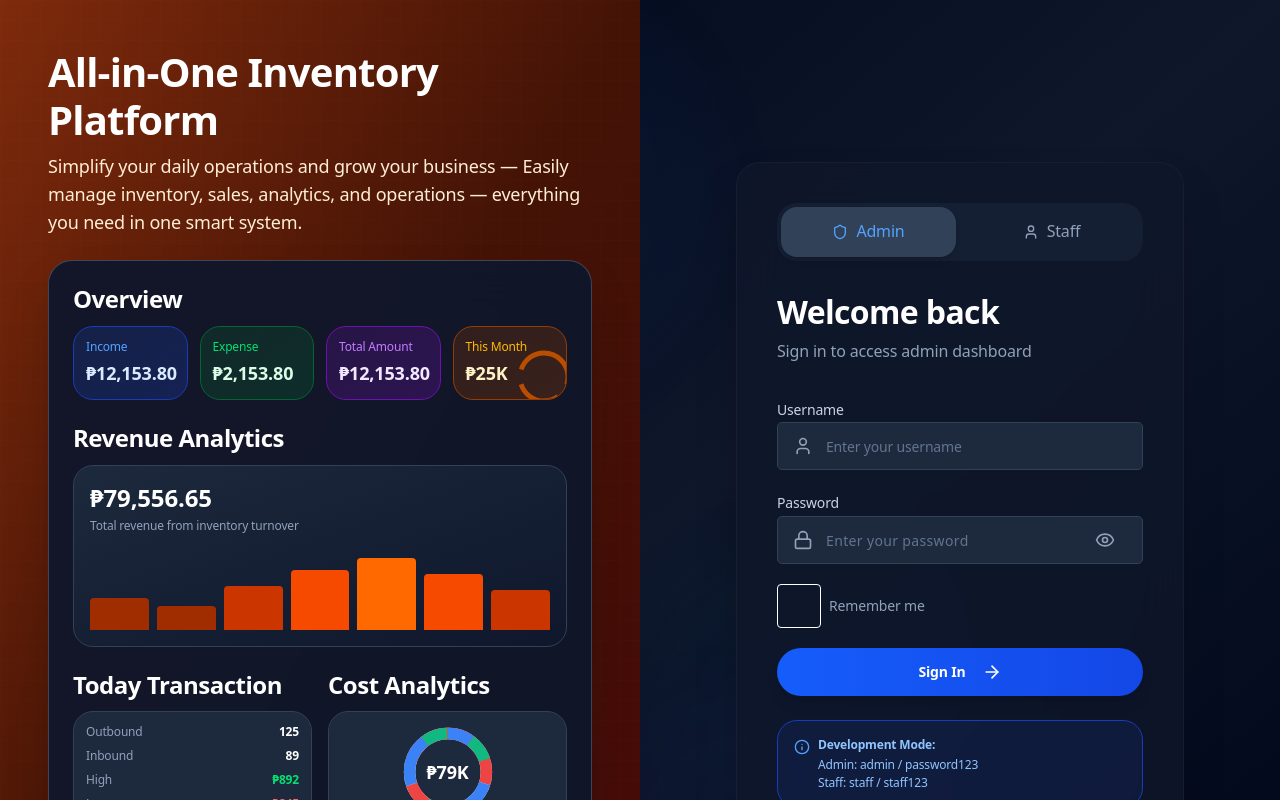
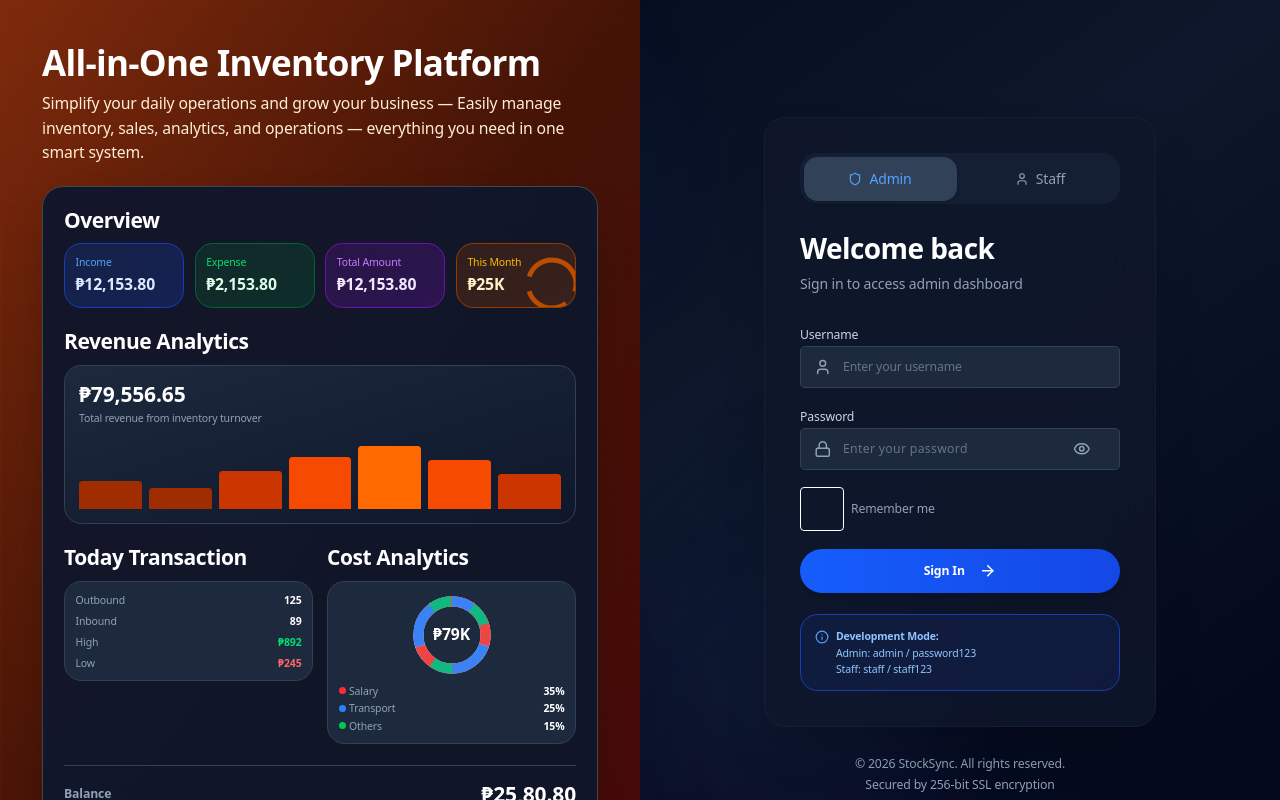
Before and after one commit to AizenKhaje06/WIHI-Asia-Inventory-System, a Next.js app: page / in a window 1280 px wide. Shown: the top 800 px of the page. Built offline with nearby package versions, Linux system fonts and the light colour scheme.

Commit message:
feat: Responsive font scaling for different screen sizes (1024px-2560px+) - Fixed hydration issue

```diff
--- a/app/globals.css
+++ b/app/globals.css
@@ -187,6 +187,31 @@ html {
   -webkit-font-smoothing: antialiased;
   -moz-osx-font-smoothing: grayscale;
   text-rendering: optimizeLegibility;
+}
+
+/* Responsive font scaling for different screen sizes */
+@media (min-width: 2560px) {
+  html {
+    font-size: 18px;
+  }
+}
+
+@media (min-width: 1920px) and (max-width: 2559px) {
+  html {
+    font-size: 16px;
+  }
+}
+
+@media (min-width: 1440px) and (max-width: 1919px) {
+  html {
+    font-size: 15px;
+  }
+}
+
+@media (min-width: 1024px) and (max-width: 1439px) {
+  html {
+    font-size: 14px;
+  }
 }
 
 body {
@@ -1050,6 +1075,7 @@ h6 { font-size: 1rem; }        /* 16px */
    RESPONSIVE UTILITIES
    ============================================ */
 
+/* Tablet and below */
 @media (max-width: 768px) {
   h1 { font-size: 2rem; }
   h2 { font-size: 1.75rem; }
@@ -1251,7 +1277,7 @@ html {
     min-width: 48px;
   }
 
-  /* Optimize font sizes */
+  /* Optimize font sizes for mobile */
   html {
     font-size: 14px;
   }
```
